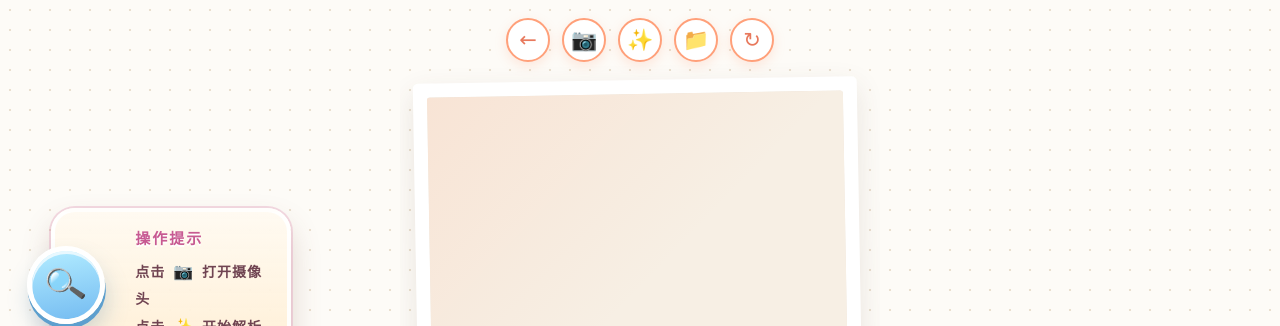
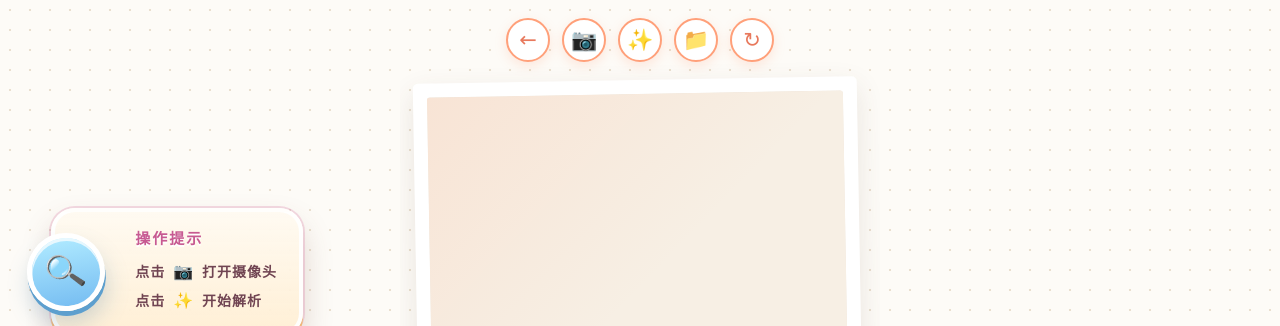
Before and after one commit to laylaaaaa777xtyc-crypto/emotion-companion, a website: page public/emotion.html in a window 1280 px wide. Shown: the top 326 px of the page. Drawn offline with Linux system fonts and the light colour scheme.

Commit message:
ui: 抬高居中的我要猜一猜按钮，加宽左侧操作提示卡
- #guess-btn bottom 从 clamp(18px,4vh,38px) 抬高到 clamp(50px,8vh,88px)，避免贴底
- .emotion-hint-card max-width 240→320px 并加 white-space: nowrap，两行提示不再折行

Co-Authored-By: Claude Opus 4.7 <noreply@anthropic.com>

```diff
--- a/public/emotion.css
+++ b/public/emotion.css
@@ -703,9 +703,10 @@ canvas {
   top: clamp(140px, 26vh, 280px);
   left: clamp(18px, 4vw, 70px);
   z-index: 30;
-  max-width: 240px;
+  max-width: 320px;
   padding: 14px 22px 16px 80px;
   border-radius: 24px;
+  white-space: nowrap;
   background: linear-gradient(180deg, rgba(255, 250, 241, 0.96), rgba(255, 238, 210, 0.92));
   border: 4px solid rgba(255, 255, 255, 0.92);
   box-shadow:
--- a/public/styles.css
+++ b/public/styles.css
@@ -766,7 +766,7 @@ html, body {
 
 /* 我要猜按钮 */
 #guess-btn {
-  position: fixed; bottom: clamp(18px, 4vh, 38px); left: 50%;
+  position: fixed; bottom: clamp(50px, 8vh, 88px); left: 50%;
   transform: translateX(-50%);
   z-index: 12; display: none;
   background: linear-gradient(180deg, #ffd0e3, #ff7fa6);
```
